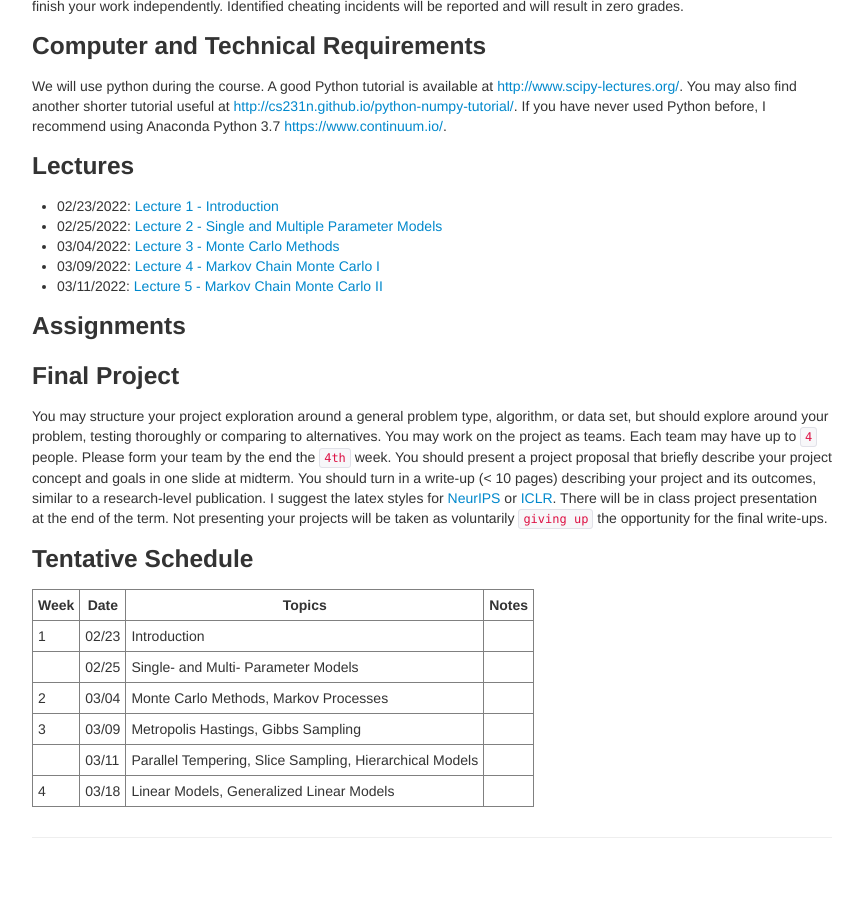
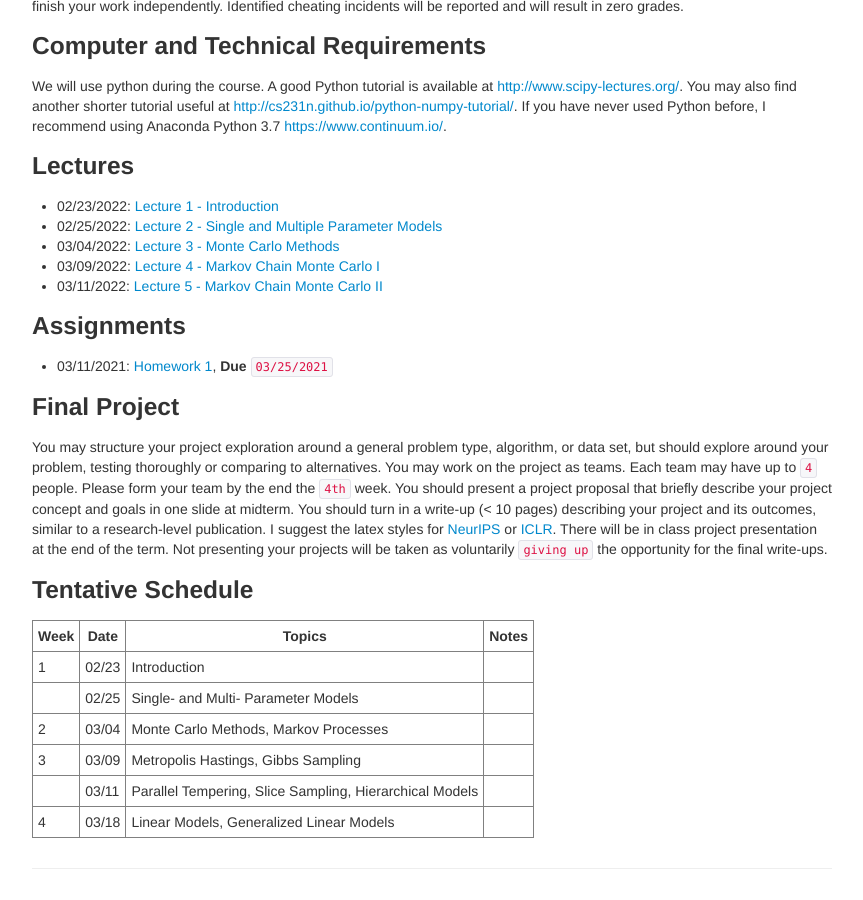
Before and after one commit to zcrabbit/zcrabbit.github.io, a Jekyll site: the page built from courses/btc-s22.md, in a window 1280 px wide and 900 px high, scrolled down 957 px. Shown: the whole window, without its empty margins (208-1071 px from the left). Built offline with Jekyll 4.4.1, drawn with Linux system fonts in a browser that asks for light colours; before the commit the page ends 1826 px from its top, so only the background shows below that.

Commit message:
homework 1 out

```diff
--- a/courses/btc-s22.md
+++ b/courses/btc-s22.md
@@ -48,6 +48,7 @@ We will use python during the course. A good Python tutorial is available at <ht
 
 
 ### Assignments
+- 03/11/2021: [Homework 1]({{sites.baseurl}}/static/slides/btc_spring22/hw01.pdf), **Due** `03/25/2021`
 
 
 
```
Also changed, not shown: 3 other files.
